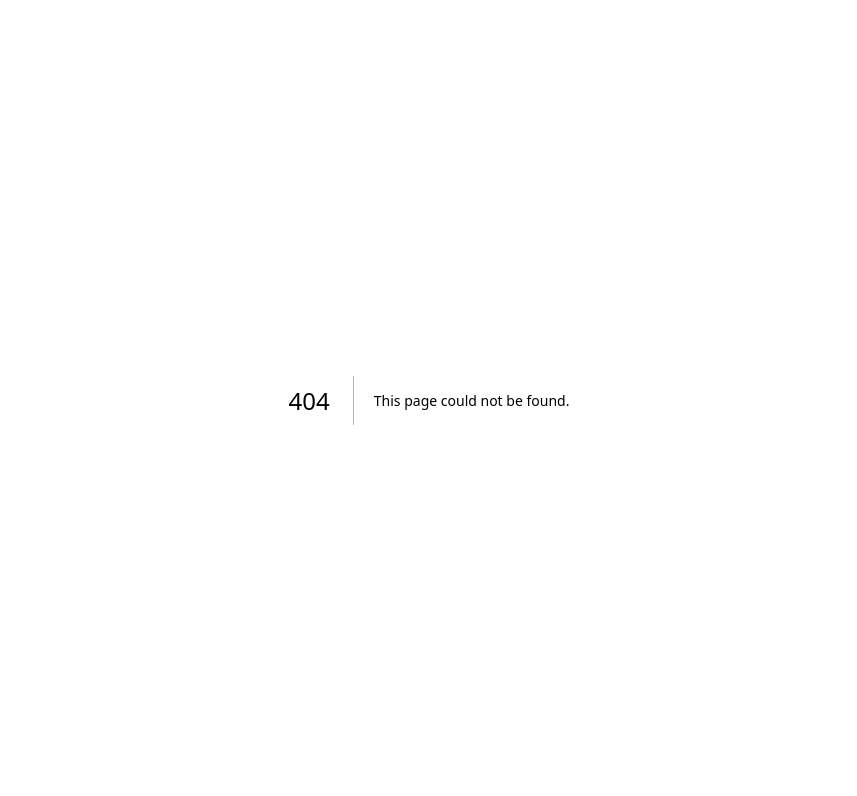
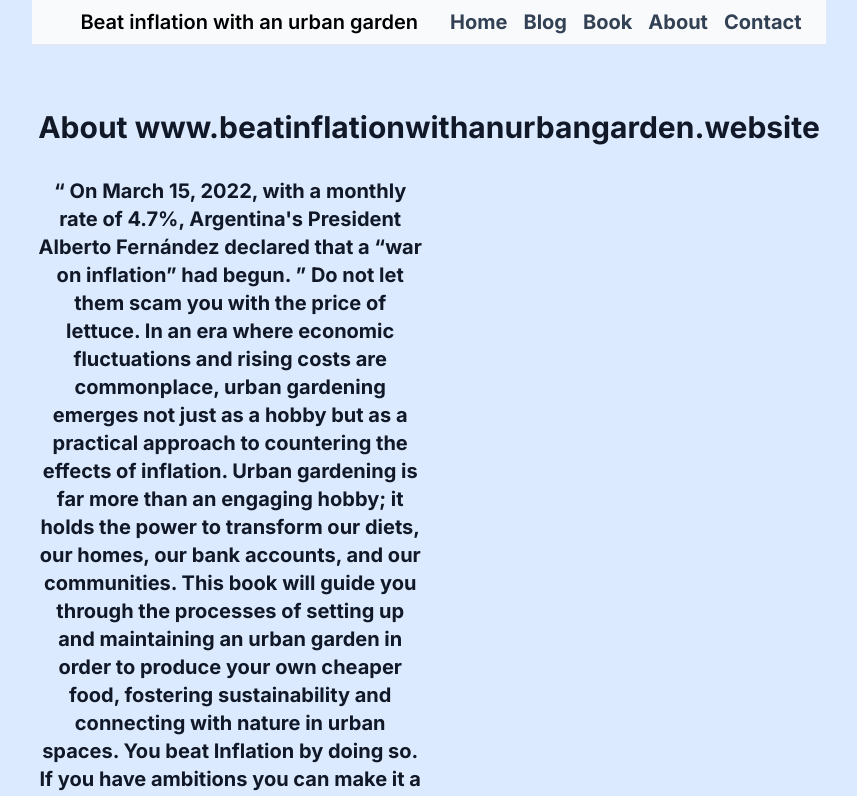
Before and after one commit to ciruelosmf/beatinflationwithanurbangarden, a Next.js app: page /about in a window 1280 px wide. Before the commit this address had no page. Shown: the top 796 px of the page, without its empty margins (211-1068 px from the left). Built offline with nearby package versions, Linux system fonts and the light colour scheme.

Commit message:
about contqaca pages

```diff
--- /dev/null
+++ b/src/app/about/page.js
@@ -0,0 +1,121 @@
+import React from 'react';
+import Script from "next/script";
+import Link from "next/link"
+import Head from 'next/head';
+
+
+
+export default function Blog() {
+  return (
+
+
+
+
+    < div className="relative min-h-screen flex bg-blue-100 flex-col items-center">
+
+
+
+
+
+
+<Head>
+        <link rel="canonical" href="https://beatinflationwithanurbangarden.website/blog" />
+      </Head>
+
+
+
+
+      <header className=" sticky top-0 z-40 border-b border-b-muted block bg-slate-50  ">
+        <div className="container max-w-7xl py-2 px-4 md:px-6 flex items-center justify-between">
+          <div className="flex flex-wrap items-center justify-center gap-2 ">
+
+            <h2 className="md:text-xl text-base font-semibold text-black  px-4 md:px-6">   Beat inflation with an urban garden</h2>
+          <nav className=" flex flex-row items-center gap-4">
+            <Link  href="/" className="text-sm font-medium hover:text-primary" prefetch={false}>
+              <span class="font-bold text-xl text-slate-700">  Home </span>
+            </Link>
+            <Link  href="/blog" className="text-sm font-medium hover:text-primary" prefetch={false}>
+              <span class="font-bold text-xl text-slate-700">  Blog </span>
+            </Link>
+            <Link  href="https://www.amazon.com/dp/B0D15C98H4" className="text-sm font-medium hover:text-primary" prefetch={false}>
+              <span class="font-bold text-xl text-slate-700">  Book </span>
+            </Link>
+            <Link  href="/about" className="text-sm font-medium hover:text-primary" prefetch={false}>
+              <span class="font-bold text-xl text-slate-700">  About </span>
+            </Link>
+            <Link  href="/contact" className="text-sm font-medium hover:text-primary" prefetch={false}>
+              <span class="font-bold text-xl text-slate-700">  Contact </span>
+            </Link>
+          </nav>
+          </div>
+
+        </div>
+
+      </header>
+
+
+
+            <Script
+        strategy="lazyOnload"
+        src={`https://www.googletagmanager.com/gtag/js?id=${process.env.NEXT_PUBLIC_GOOGLE_ANALYTICS}`}
+      />
+
+      <Script strategy="lazyOnload">
+        {`
+          window.dataLayer = window.dataLayer || [];
+          function gtag(){dataLayer.push(arguments);}
+          gtag('js', new Date());
+          gtag('config', '${process.env.NEXT_PUBLIC_GOOGLE_ANALYTICS}',{
+          page_path: window.location.pathname,
+
+});
+         `}
+      </Script>
+
+
+
+    <section className=" flex flex-col items-center justify-center   py-16">
+      <div className=" ">
+        <h1 className="text-3xl font-bold text-center text-gray-900 mb-8">
+          About www.beatinflationwithanurbangarden.website
+
+        </h1>
+
+        <h2 className="text-xl font-bold text-center max-w-96 text-gray-900 mb-8">
+        “ On March 15, 2022, with a monthly rate of 4.7%, Argentina's President Alberto Fernández declared that a “war on inflation” had begun. ”
+
+Do not let them scam you with the price of lettuce.
+
+In an era where economic fluctuations and rising costs are commonplace, urban gardening emerges not just as a hobby but as a practical approach to countering the effects of inflation.
+
+Urban gardening is far more than an engaging hobby; it holds the power to transform our diets, our homes, our bank accounts, and our communities.
+
+This book will guide you through the processes of setting up and maintaining an urban garden in order to produce your own cheaper food, fostering sustainability and connecting with nature in urban spaces.
+
+You beat Inflation by doing so. If you have ambitions you can make it a business.
+
+
+        </h2>
+      </div>
+
+      <div className="mt-12">
+          <Link href="https://www.beatinflationwithanurbangarden.website" className="text-sm text-red-700 font-medium hover:text-primary" prefetch={false}>
+            Go to Homepage
+          </Link>
+        </div>
+
+
+        <div className="mt-12">
+          <Link href="https://www.amazon.com/dp/B0D15C98H4" className="text-sm text-red-700 font-medium hover:text-primary" prefetch={false}>
+            Buy book
+          </Link>
+        </div>
+
+
+
+
+    </section>
+
+</div  >
+  );
+}
--- a/src/app/blog/page.js
+++ b/src/app/blog/page.js
@@ -34,7 +34,7 @@
             <Link  href="/blog" className="text-sm font-medium hover:text-primary" prefetch={false}>
               <span class="font-bold text-xl text-slate-700">  Blog </span>
             </Link>
-            <Link  href="/book" className="text-sm font-medium hover:text-primary" prefetch={false}>
+            <Link  href="https://www.amazon.com/dp/B0D15C98H4" className="text-sm font-medium hover:text-primary" prefetch={false}>
               <span class="font-bold text-xl text-slate-700">  Book </span>
             </Link>
             <Link  href="/about" className="text-sm font-medium hover:text-primary" prefetch={false}>
@@ -47,9 +47,6 @@
           </div>
 
         </div>
-
-
-
 
       </header>
 
--- /dev/null
+++ b/src/app/contact/page.js
@@ -0,0 +1,110 @@
+import React from 'react';
+import Script from "next/script";
+import Link from "next/link"
+import Head from 'next/head';
+
+
+
+export default function Blog() {
+  return (
+
+
+
+
+    < div className="relative min-h-screen flex bg-blue-100 flex-col items-center">
+
+
+
+
+
+
+<Head>
+        <link rel="canonical" href="https://beatinflationwithanurbangarden.website/blog" />
+      </Head>
+
+
+
+
+      <header className=" sticky top-0 z-40 border-b border-b-muted block bg-slate-50  ">
+        <div className="container max-w-7xl py-2 px-4 md:px-6 flex items-center justify-between">
+          <div className="flex flex-wrap items-center justify-center gap-2 ">
+
+            <h2 className="md:text-xl text-base font-semibold text-black  px-4 md:px-6">   Beat inflation with an urban garden</h2>
+          <nav className=" flex flex-row items-center gap-4">
+            <Link  href="/" className="text-sm font-medium hover:text-primary" prefetch={false}>
+              <span class="font-bold text-xl text-slate-700">  Home </span>
+            </Link>
+            <Link  href="/blog" className="text-sm font-medium hover:text-primary" prefetch={false}>
+              <span class="font-bold text-xl text-slate-700">  Blog </span>
+            </Link>
+            <Link  href="https://www.amazon.com/dp/B0D15C98H4" className="text-sm font-medium hover:text-primary" prefetch={false}>
+              <span class="font-bold text-xl text-slate-700">  Book </span>
+            </Link>
+            <Link  href="/about" className="text-sm font-medium hover:text-primary" prefetch={false}>
+              <span class="font-bold text-xl text-slate-700">  About </span>
+            </Link>
+            <Link  href="/contact" className="text-sm font-medium hover:text-primary" prefetch={false}>
+              <span class="font-bold text-xl text-slate-700">  Contact </span>
+            </Link>
+          </nav>
+          </div>
+
+        </div>
+
+      </header>
+
+
+
+            <Script
+        strategy="lazyOnload"
+        src={`https://www.googletagmanager.com/gtag/js?id=${process.env.NEXT_PUBLIC_GOOGLE_ANALYTICS}`}
+      />
+
+      <Script strategy="lazyOnload">
+        {`
+          window.dataLayer = window.dataLayer || [];
+          function gtag(){dataLayer.push(arguments);}
+          gtag('js', new Date());
+          gtag('config', '${process.env.NEXT_PUBLIC_GOOGLE_ANALYTICS}',{
+          page_path: window.location.pathname,
+
+});
+         `}
+      </Script>
+
+
+
+    <section className=" flex flex-col items-center justify-center   py-16">
+      <div className=" ">
+        <h1 className="text-3xl font-bold text-center text-gray-900 mb-8">
+          Contact www.beatinflationwithanurbangarden.website
+
+        </h1>
+
+        <h2 className="text-3xl font-bold text-center text-gray-900 mb-8">
+          Feel free to write to: beatinflationwithanurbangarden@gmail.com
+
+        </h2>
+      </div>
+
+      <div className="mt-12">
+          <Link href="https://www.beatinflationwithanurbangarden.website" className="text-sm text-red-700 font-medium hover:text-primary" prefetch={false}>
+            Go to Homepage
+          </Link>
+        </div>
+
+
+        <div className="mt-12">
+          <Link href="https://www.amazon.com/dp/B0D15C98H4" className="text-sm text-red-700 font-medium hover:text-primary" prefetch={false}>
+            Buy book
+          </Link>
+        </div>
+
+
+
+
+    </section>
+
+</div  >
+  );
+}
--- a/src/app/layout.tsx
+++ b/src/app/layout.tsx
@@ -1,4 +1,4 @@
-import type { Metadata } from "next";
+  import type { Metadata } from "next";
 import { Inter } from "next/font/google";
 import "./globals.css";
 import Script from "next/script";
@@ -7,7 +7,7 @@ const inter = Inter({ subsets: ["latin"] });
 
 export const metadata: Metadata = {
   title: "☘ Beat Inflation with an Urban Garden",
-  description: "☘ Beat Inflation with an Urban Garden",
+  description: "☘ Discover how urban gardening can be your solution to beating inflation. This book guides you through setting up an urban garden to produce your own affordable, sustainable food.",
 };
 
 export default function RootLayout({
```
